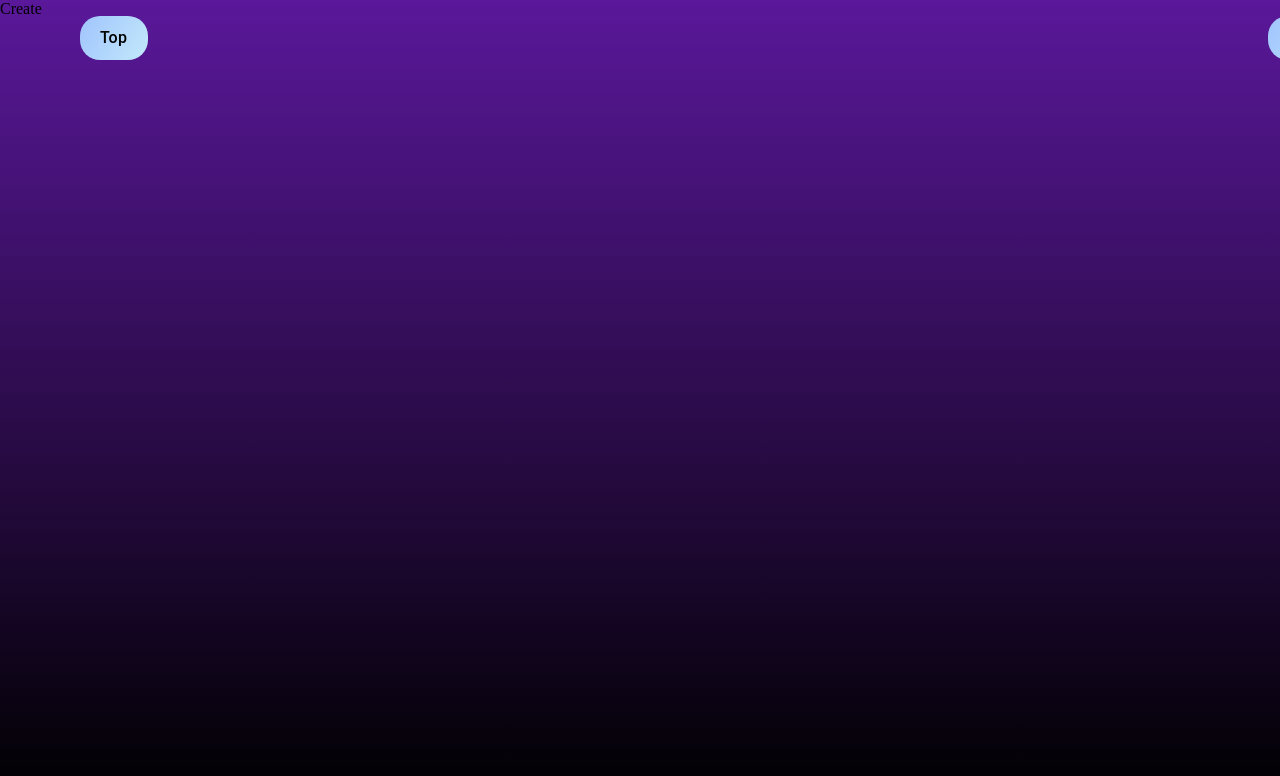
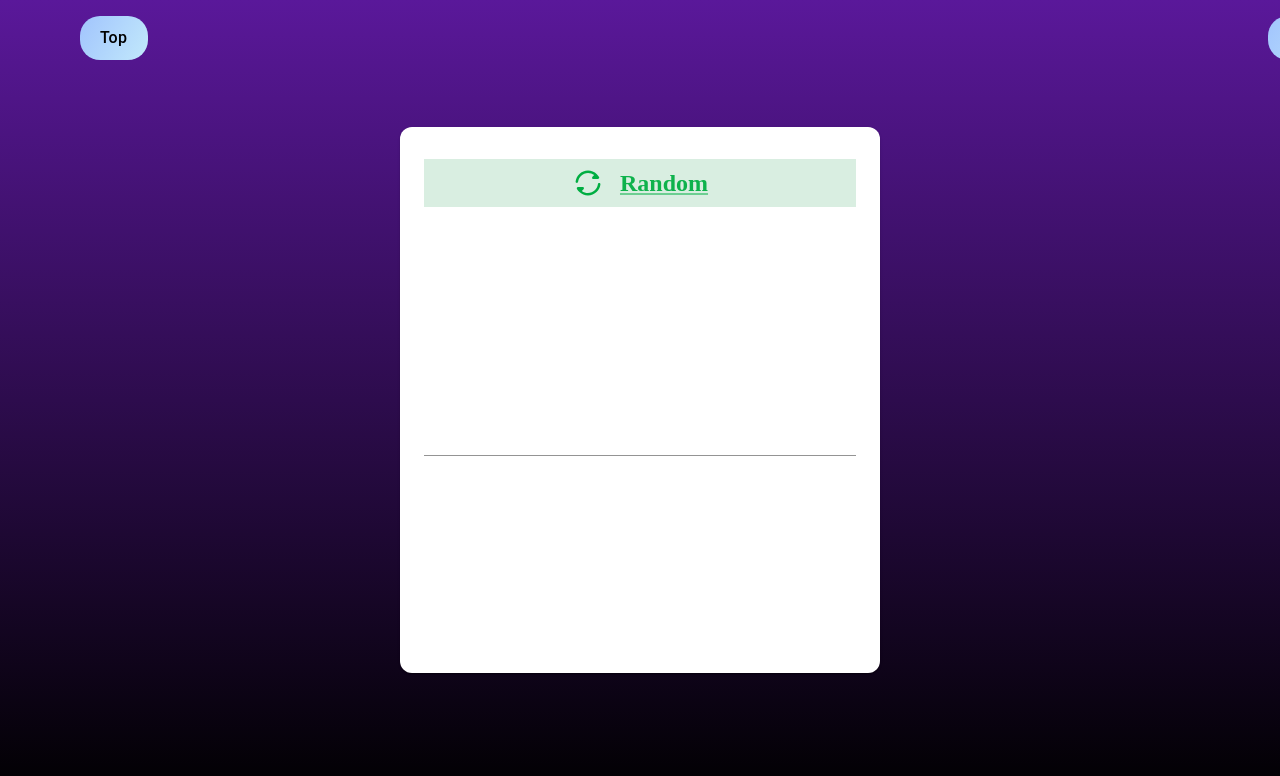
Before and after one commit to universyu/ArtIntelligent, a Next.js app: page /en/create in a window 1280 px wide. Shown: the top 776 px of the page. Built offline with nearby package versions, Linux system fonts and the light colour scheme.

Commit message:
create页面初版框架

```diff
--- a/src/app/[locale]/create/page.tsx
+++ b/src/app/[locale]/create/page.tsx
@@ -1,9 +1,16 @@
 import { useTranslations } from "next-intl";
+import TextInput from "@/components/TextInput";
+import { ChildCenterDiv } from "@/components/common";
 export default function CreatePage() {
   const t = useTranslations("common");
   return (
-    <>
-      <div>{t("create")}</div>
-    </>
+    <ChildCenterDiv
+      style={{
+        width: "100%",
+        height: "100%",
+      }}
+    >
+      <TextInput randomTitle={t("random")} buttonText={t("story_board")} />
+    </ChildCenterDiv>
   );
 }
--- /dev/null
+++ b/src/assets/icons/Random.tsx
@@ -0,0 +1,28 @@
+import * as React from "react";
+
+function RandomIcon(props: React.SVGProps<SVGSVGElement>) {
+  return (
+    <svg
+      width="32"
+      height="32"
+      viewBox="0 0 32 32"
+      fill="none"
+      xmlns="http://www.w3.org/2000/svg"
+      {...props}
+    >
+      <path
+        transform="scale(2)"
+        d="M12.4366 3.58058C12.8784 4.02236 13.247 4.52089 13.5354 5.06221C13.7449 5.45539 13.4874 5.92552 13.0608 5.97654L12.9838 5.98109H10.6614C10.3163 5.98109 10.0364 5.70127 10.0364 5.35609C10.0364 5.20889 10.0873 5.07358 10.1725 4.96678L10.2271 4.90659L11.0834 4.0499C9.12192 2.52332 6.2846 2.66151 4.48164 4.46447C3.70925 5.23686 3.24239 6.19908 3.08106 7.20096L3.07211 7.26123L3.0557 7.40068C3.02116 7.7412 2.73445 8.00031 2.39217 8.00031C2.06502 8.00031 1.7998 7.7351 1.7998 7.40795L1.80209 7.35617L1.81447 7.23249C1.81664 7.21354 1.81887 7.19542 1.82115 7.17814C1.99472 5.86247 2.58687 4.59146 3.59775 3.58058C6.03853 1.13981 9.99581 1.13981 12.4366 3.58058Z"
+        fill="#00AE42"
+      />
+      <path
+        transform="scale(2)"
+        d="M3.56514 12.4197C3.12336 11.978 2.75476 11.4794 2.46636 10.9381C2.25688 10.5449 2.51434 10.0748 2.94097 10.0238L3.01795 10.0192H5.34028C5.68546 10.0192 5.96528 10.299 5.96528 10.6442C5.96528 10.7914 5.91439 10.9267 5.82925 11.0335L5.77466 11.0937L4.91829 11.9504C6.87981 13.477 9.71713 13.3388 11.5201 11.5358C12.2958 10.7601 12.7634 9.79294 12.9227 8.78641L12.9413 8.64689C12.9441 8.62111 12.9469 8.59407 12.9496 8.56577C12.9802 8.24499 13.2496 8 13.5718 8H13.6096C13.9366 8 14.2017 8.26513 14.2017 8.59218L14.1995 8.64375L14.1792 8.83274C14.0038 10.1446 13.4121 11.4116 12.404 12.4197C9.9632 14.8605 6.00592 14.8605 3.56514 12.4197Z"
+        fill="#00AE42"
+      />
+    </svg>
+  );
+}
+
+const Random = React.memo(RandomIcon);
+export default Random;
--- /dev/null
+++ b/src/components/TextInput.tsx
@@ -0,0 +1,84 @@
+"use client";
+import React, { useState } from "react";
+import Random from "@/assets/icons/Random";
+import { Button, Paper, TextField } from "@mui/material";
+interface TextInputProps {
+  randomTitle?: string;
+  placeHoder?: string;
+  buttonText: string;
+}
+
+const TextInput: React.FC<TextInputProps> = ({
+  randomTitle,
+  placeHoder,
+  buttonText,
+}) => {
+  const [textInput, setTextInput] = useState("");
+  const handleRandom = () => {};
+  return (
+    <Paper
+      style={{
+        width: 432,
+        height: 482,
+        padding: "32px 24px",
+        display: "flex",
+        flexDirection: "column",
+        borderRadius: "12px",
+      }}
+    >
+      <div
+        style={{
+          backgroundColor: "#d9eee1",
+          width: "100%",
+          height: "10%",
+          display: "flex",
+          justifyContent: "center",
+          alignItems: "center",
+          gap: 16,
+          cursor: "pointer",
+        }}
+        onMouseOver={(e) => {
+          e.currentTarget.style.backgroundColor = "rgba(0, 255, 0, 0.3)";
+        }}
+        onMouseOut={(e) => {
+          e.currentTarget.style.backgroundColor = "#d9eee1";
+        }}
+        onClick={() => handleRandom()}
+      >
+        <Random />
+        <span
+          style={{
+            fontSize: "24px",
+            lineHeight: "32px",
+            fontWeight: 600,
+            textAlign: "center",
+            color: "#0eb24c",
+            textDecoration: "underline",
+            textDecorationColor: "#6cce91",
+            userSelect: "none",
+          }}
+        >
+          {randomTitle}
+        </span>
+      </div>
+      <TextField
+        fullWidth
+        multiline
+        variant="standard"
+        color="success"
+        rows={10}
+        value={textInput}
+        onChange={(e) => setTextInput(e.target.value)}
+        inputProps={{
+          style: {
+            fontSize: "16px",
+            lineHeight: "24px",
+            letterSpacing: "0.1em",
+          },
+        }}
+      />
+    </Paper>
+  );
+};
+
+export default TextInput;
--- a/src/components/common.ts
+++ b/src/components/common.ts
@@ -18,3 +18,10 @@ export const ColorfulButton = styled(Button)({
   textAlign: "center",
   textTransform: "none",
 });
+
+export const ChildCenterDiv = styled("div")({
+  display: "flex",
+  flexDirection: "column",
+  alignItems: "center",
+  justifyContent: "center",
+});
--- a/src/messages/en.json
+++ b/src/messages/en.json
@@ -3,6 +3,8 @@
     "home": "Home",
     "about": "About",
     "create": "Create",
-    "top": "Top"
+    "top": "Top",
+    "story_board": "Storyboard",
+    "random": "Random"
   }
 }
--- a/src/messages/zh.json
+++ b/src/messages/zh.json
@@ -3,6 +3,8 @@
     "home": "主页",
     "about": "关于",
     "create": "创作",
-    "top": "回到顶部"
+    "top": "回到顶部",
+    "story_board": "分镜",
+    "random": "随机文本"
   }
 }
```
